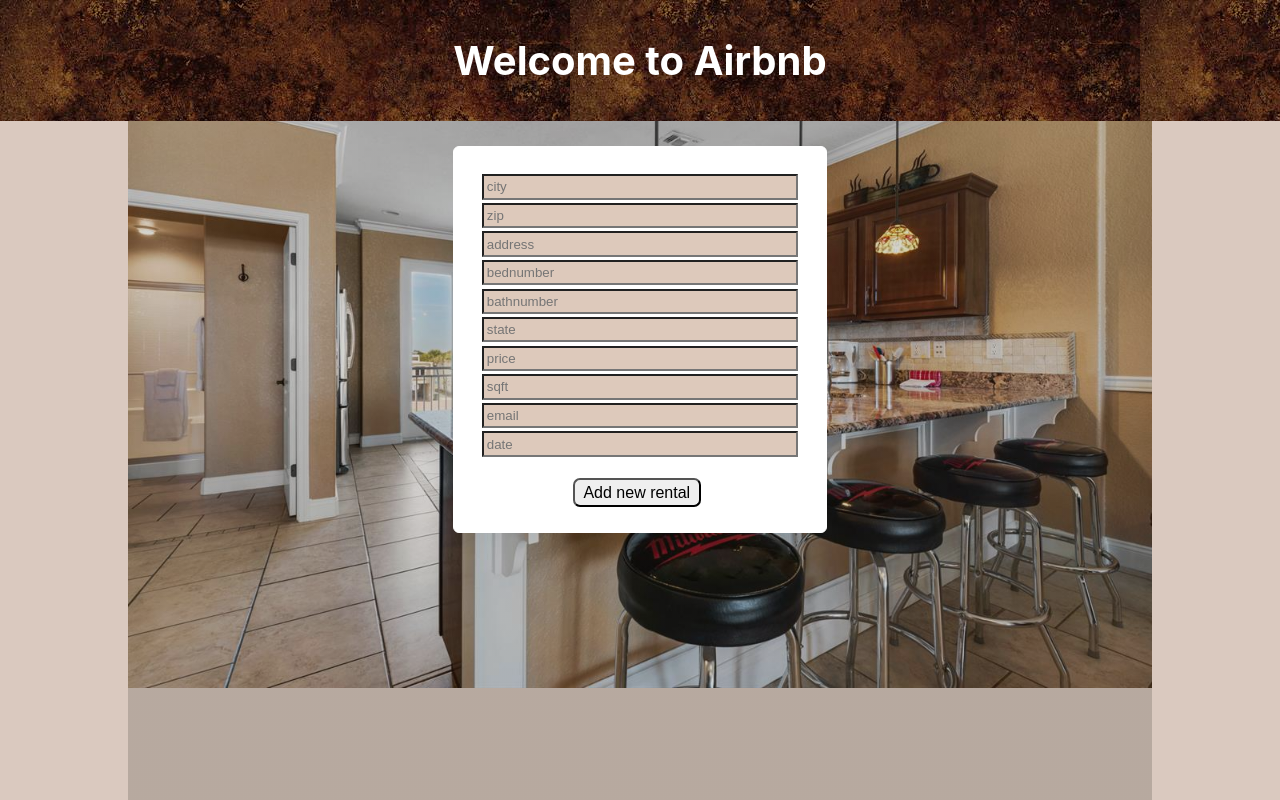
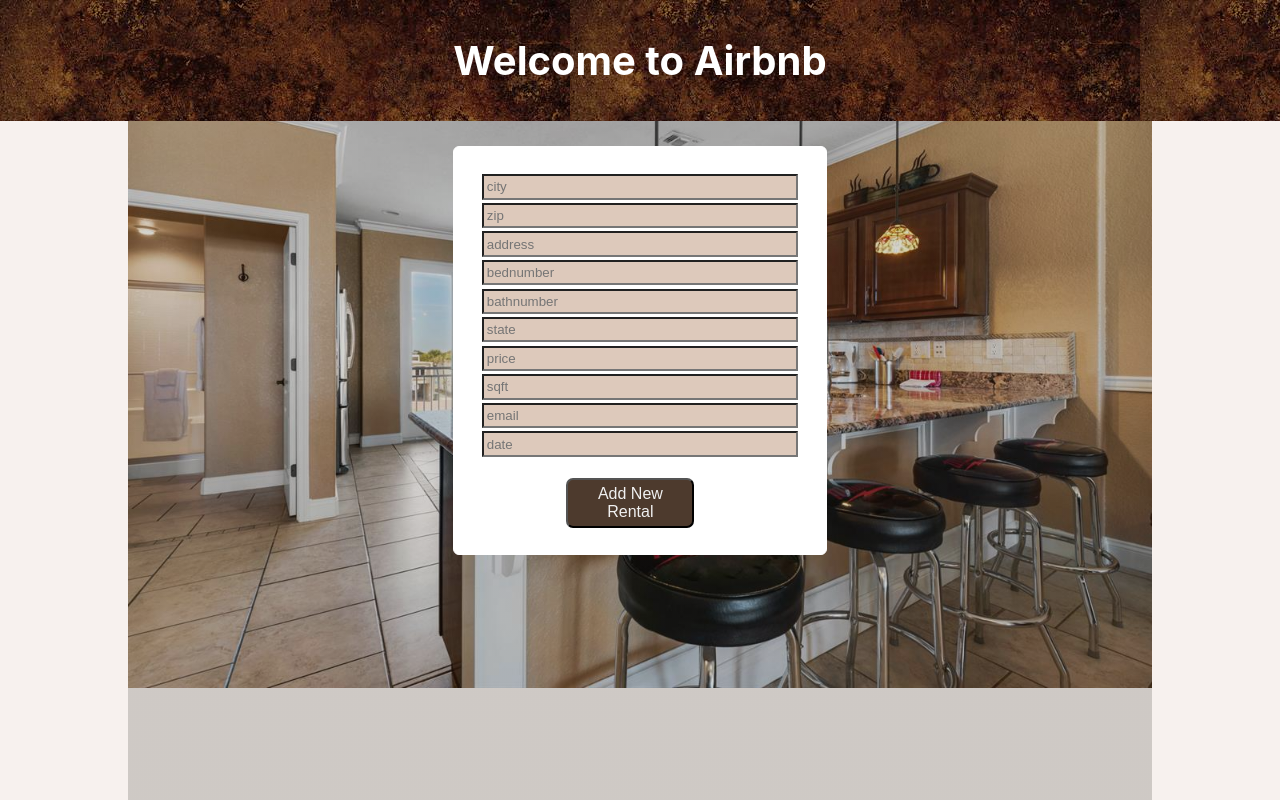
Before and after one commit to Minakshi-Verma/Air-bnb, a React (Create React App) app: page /form/1 in a window 1280 px wide. Built offline with nearby package versions, Linux system fonts and the light colour scheme.

Commit message:
Button color/placment and text are updated.

```diff
--- a/src/App.css
+++ b/src/App.css
@@ -6,7 +6,7 @@
     ),
     url("./Image/27818-bnb-kitchen.jpg");
   background-position: center;
-  background-color:#DAC9BF;
+  background-color:#f7f1ee;
   background-repeat: no-repeat;
   background-size: 80%;
   min-height: 100vh;
@@ -14,7 +14,7 @@
 .login{
   border: 1px black solid;
   width: 22%;
-  background: rgb(155, 109, 56);
+  background: rgb(187, 154, 116);
   margin: 8% 0 0 35%;
   padding:2.5%;
   border-radius: 8px;
@@ -38,27 +38,34 @@
   margin-top:20px
 }
 .bt{
-  width: 100px;
+  width: 110px;
   font-weight: 550;
   font-size: 17px;
+  color:#797373;
+  padding:0.4% 0.5% 0.35% 0.5%;
 }
+
 button:hover{
-  width:6.5%;
   background: #ddc9bb;
 }
 .butn{
   width:40%;
-  margin-left: 7%;
-  padding:1%;
+  margin-left: 2%;
+  padding:1.5%;
+  border: #0f0f0f solid 0.3%;
+  background:#4d3a2d;
+  color:#f0f0f0
 }
 .btn{
-  margin-left: 29% !important;
+  margin-left: 12% !important;
+}
+.bn{
+  margin-left: 27%!important;
 }
 .butn:hover{
-  background:rgb(81,44,31);
-  width:41%;
-  color: white;
-  padding:2%;
+  background:#29201a;
+  border: #2b2929 solid 0.2%;
+  padding:1.5%;
   border-radius:7px;
 }
 .flex{
@@ -121,10 +128,10 @@
   background: white;
   text-decoration:none;
   font-size: 0.9rem;
-  color:black;
+  color:#797373;
   border-radius: 3px;
   margin: 25% 3% 3% 8%;
-  padding: 0.3%;
+  padding: 0.2% 0.5% 0.2% 0.5%;
   font-size: 18px;
   font-weight: 500;
 }
@@ -132,7 +139,8 @@
   background:#ddc9bb;
   color:black;
   width: 30%;
-  padding:0.4%;
+  padding:0.2% 0.5% 0.2% 0.5%;
+  border: 1px black solid;
   border-radius:6px;
 }
 .form{
@@ -212,9 +220,12 @@
 .Modal{
   position: fixed;
   top: 75px;
-  background: rgb(207, 202, 202);
+  background:#f8f8f8;
   display: flex;
   flex-direction: column;
   margin-left:12%;
   width: 14.5%;
+  padding:1.5%;
+  border: 0.1rem black solid;
+  border-radius: 8px
 };
--- a/src/components/Form.js
+++ b/src/components/Form.js
@@ -92,7 +92,7 @@
                     value= {form.date}
                     onChange = {handleChanges}
                 />
-            <button className="butn btn">Add new rental</button>
+            <button className="butn bn">Add New Rental</button>
             </form>
         </div>
     )
--- a/src/components/Modal.js
+++ b/src/components/Modal.js
@@ -95,7 +95,7 @@
                     value= {form.date}
                     onChange = {handleChanges}
                 />
-            <button className="butn btn bn">Submit</button>
+            <button className="butn bn">Submit</button>
             </form>
         </div>
     )
--- a/src/components/Rental.js
+++ b/src/components/Rental.js
@@ -22,7 +22,7 @@
                     <p><strong>Email</strong>: {rental.email}</p>
                     <p><strong>Date</strong>: {rental.date}</p>
                     <button className = "butn" onClick = {() => setIsShow((isShow)=>!isShow)} >Edit</button>
-                    <button className = "butn" onClick = {remove}>Delete</button>
+                    <button className = "butn btn" onClick = {remove}>Delete</button>
                     {/* <button onClick = {() =>{deleteItems(rental.id, rental.planner_id)></button> */}
                 </div>
                 {isShow && <Modal  rental= {rental}/>}
```
Also changed, not shown: 1 other file (tests, documents, lock files or other folders).
